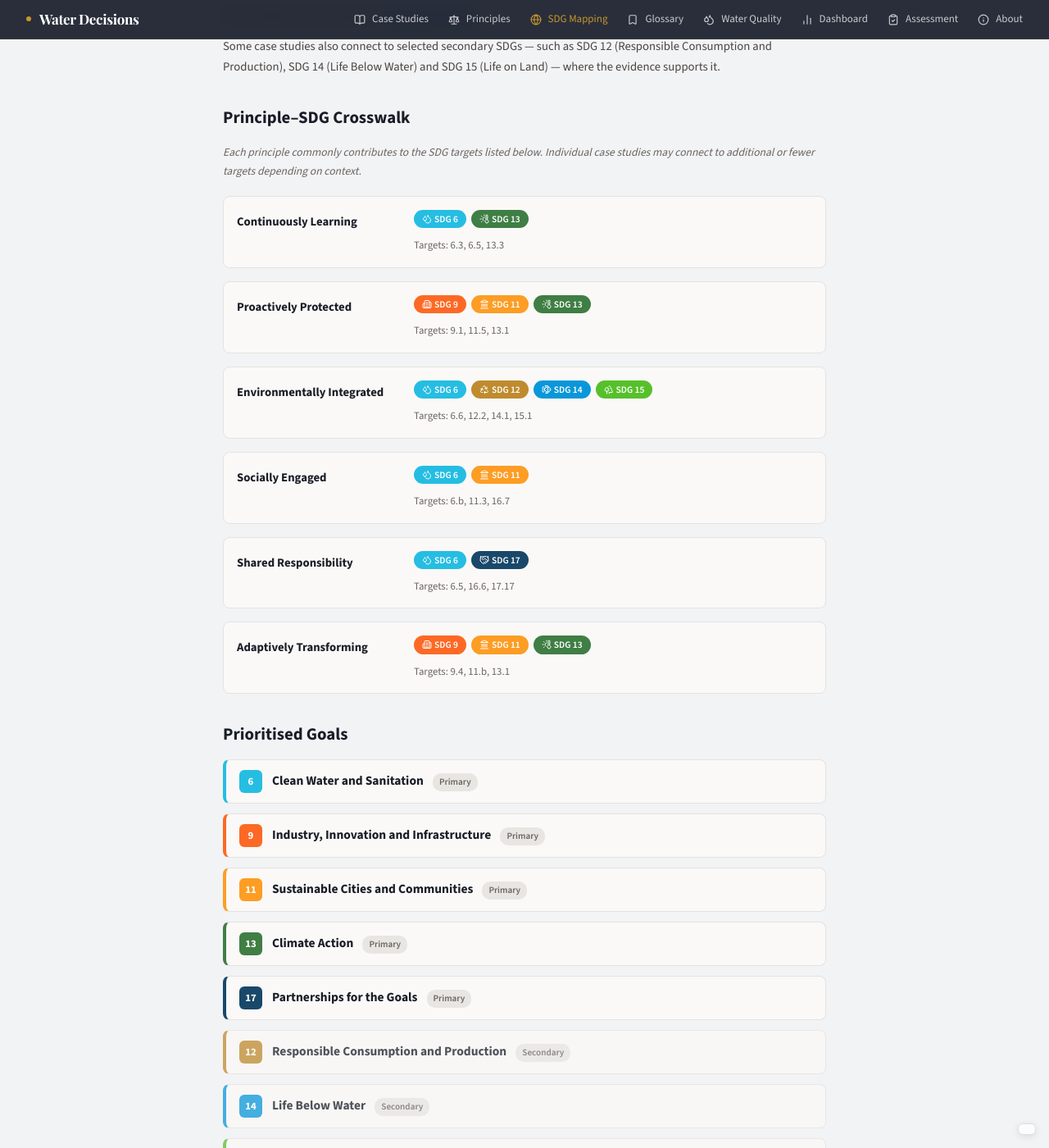
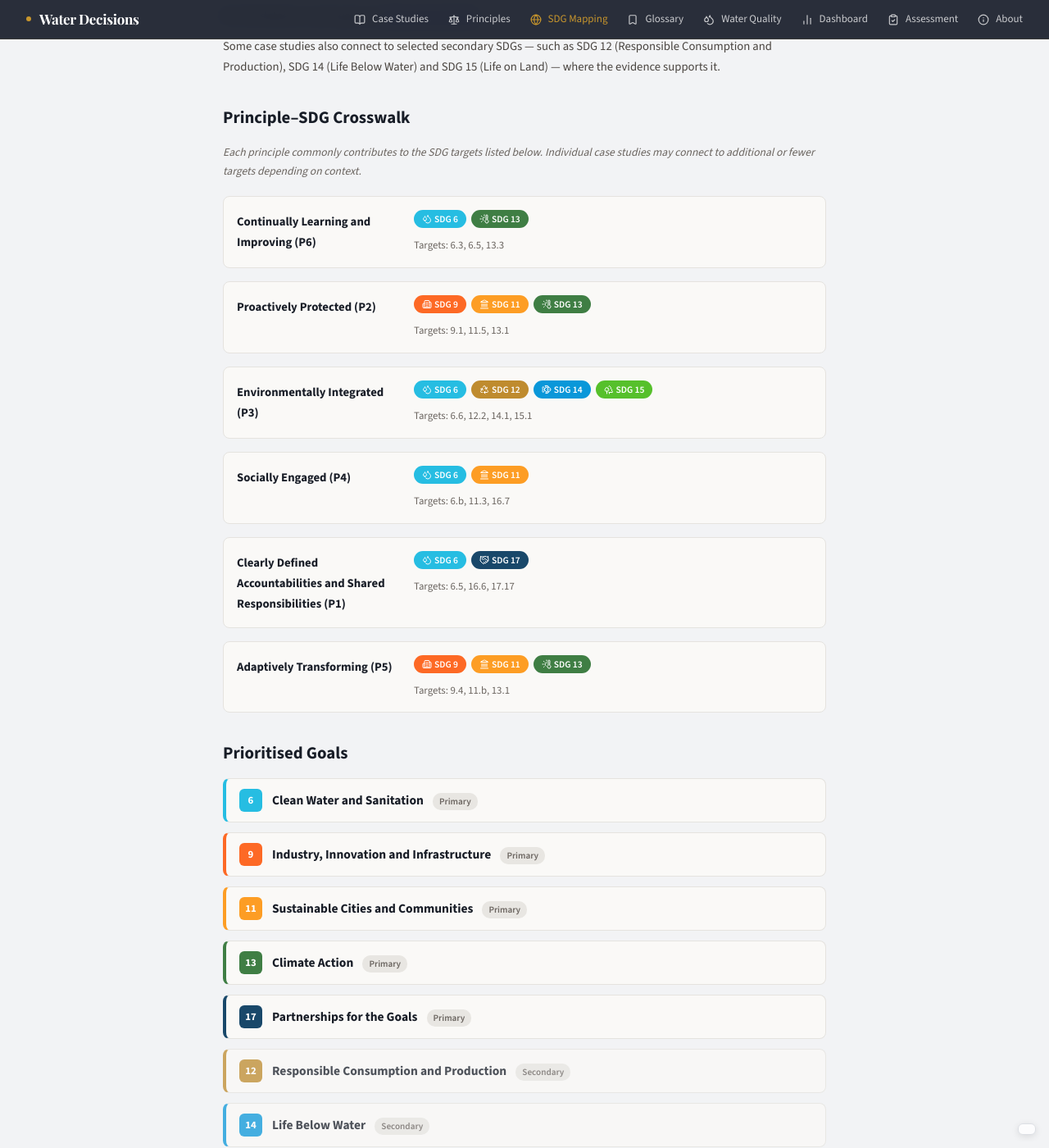
Before and after one commit to visioninglab/waterdecisions, a Jekyll site: the page built from sdg-mapping.html, in a window 1280 px wide and 1400 px high, scrolled down 566 px. Shown: the whole window at 82% size. Built offline with Jekyll 4.4.1, drawn with Linux system fonts in a browser that asks for light colours.

Commit message:
Update principles to ISO 22372:2025 numbering

```diff
--- a/_data/sdgs.yml
+++ b/_data/sdgs.yml
@@ -75,21 +75,21 @@ goals:
     url: "https://sdgs.un.org/goals/goal17"
 
 crosswalk:
-  - principle: "Continuously Learning"
+  - principle: "Continually Learning and Improving (P6)"
     targets: ["6.3", "6.5", "13.3"]
     sdgs: ["SDG6", "SDG13"]
-  - principle: "Proactively Protected"
+  - principle: "Proactively Protected (P2)"
     targets: ["9.1", "11.5", "13.1"]
     sdgs: ["SDG9", "SDG11", "SDG13"]
-  - principle: "Environmentally Integrated"
+  - principle: "Environmentally Integrated (P3)"
     targets: ["6.6", "12.2", "14.1", "15.1"]
     sdgs: ["SDG6", "SDG12", "SDG14", "SDG15"]
-  - principle: "Socially Engaged"
+  - principle: "Socially Engaged (P4)"
     targets: ["6.b", "11.3", "16.7"]
     sdgs: ["SDG6", "SDG11"]
-  - principle: "Shared Responsibility"
+  - principle: "Clearly Defined Accountabilities and Shared Responsibilities (P1)"
     targets: ["6.5", "16.6", "17.17"]
     sdgs: ["SDG6", "SDG17"]
-  - principle: "Adaptively Transforming"
+  - principle: "Adaptively Transforming (P5)"
     targets: ["9.4", "11.b", "13.1"]
     sdgs: ["SDG9", "SDG11", "SDG13"]
```
